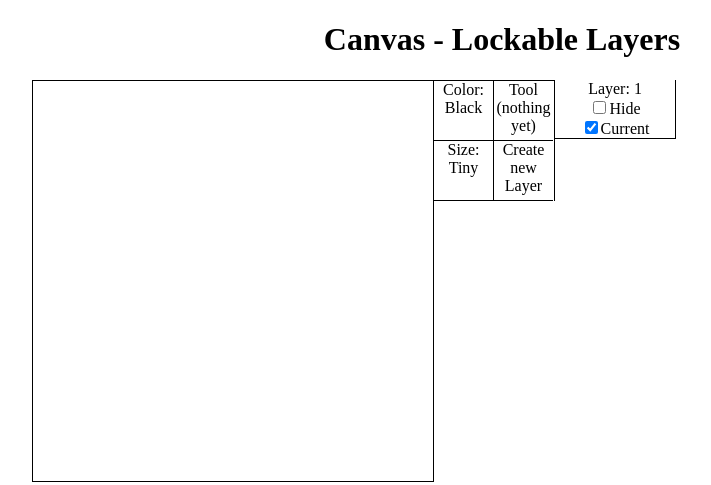
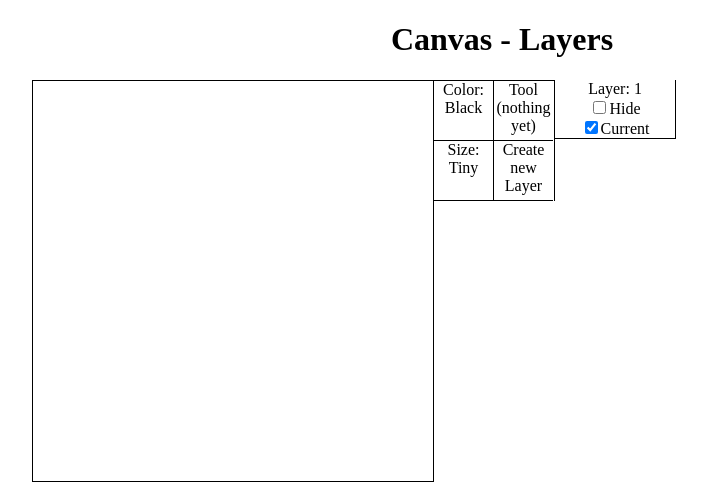
Before and after one commit to lobsterhands/Canvas_LockableLayers, a website: page index.html in a window 1280 px wide. Shown: the whole page, without its empty margins (138-849 px from the left). Drawn offline with Linux system fonts and the light colour scheme.

Commit message:
Update title

```diff
--- a/index.html
+++ b/index.html
@@ -2,13 +2,13 @@
 <html lang="en">
 <head>
     <meta charset="UTF-8">
-    <title>Canvas - Lockable Layers</title>
+    <title>Canvas - Layers</title>
     <link rel="stylesheet" type="text/css" href="css/main.css">
 </head>
 <body>
 <div id="wrapper">
     <div class="align-horizontally">
-        <h1>Canvas - Lockable Layers</h1>
+        <h1>Canvas - Layers</h1>
         <canvas id="canvas" width="400" height="400"></canvas>
         <div id="draw-options">
             <div id="color">Color</div>
```
